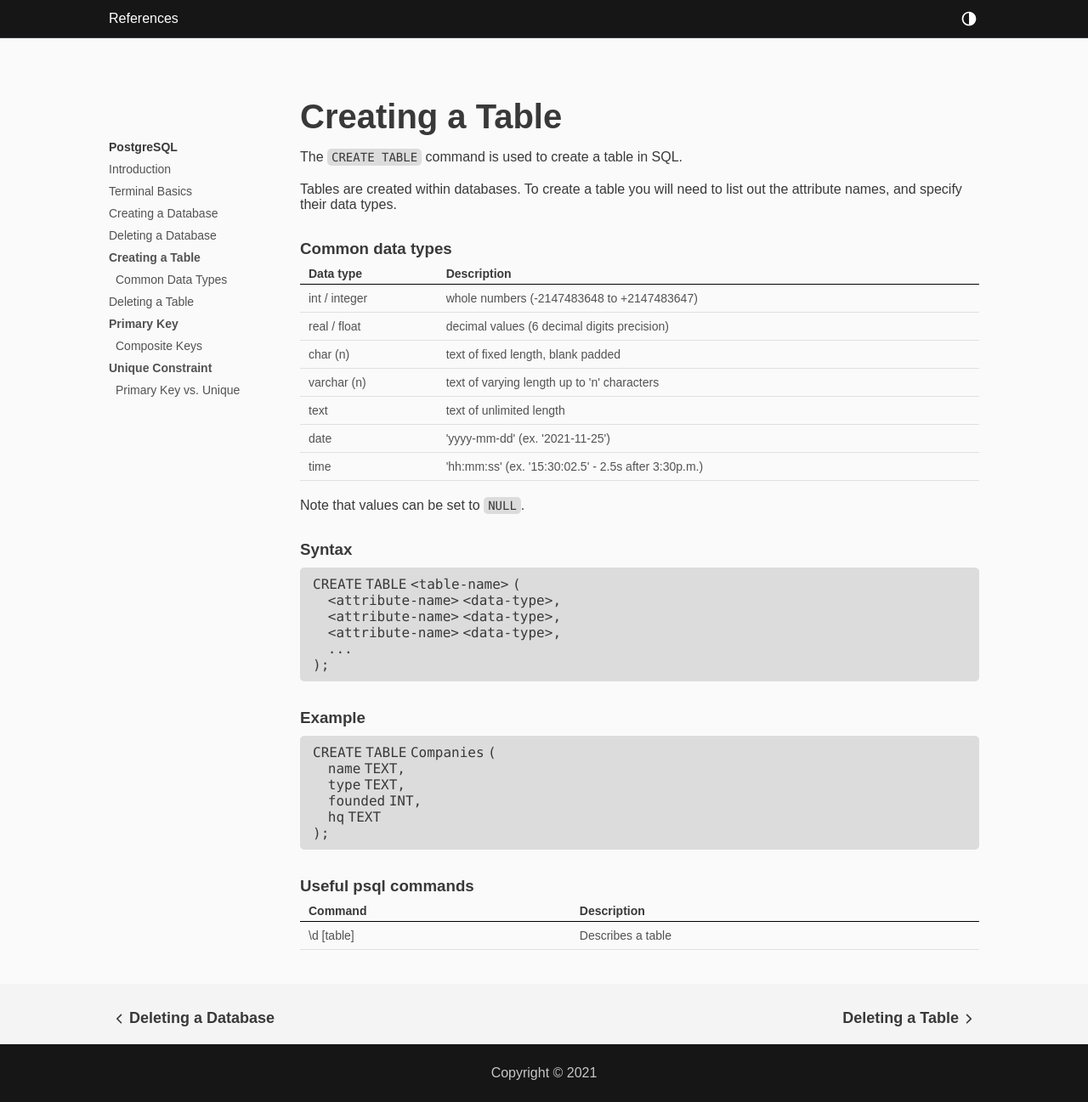
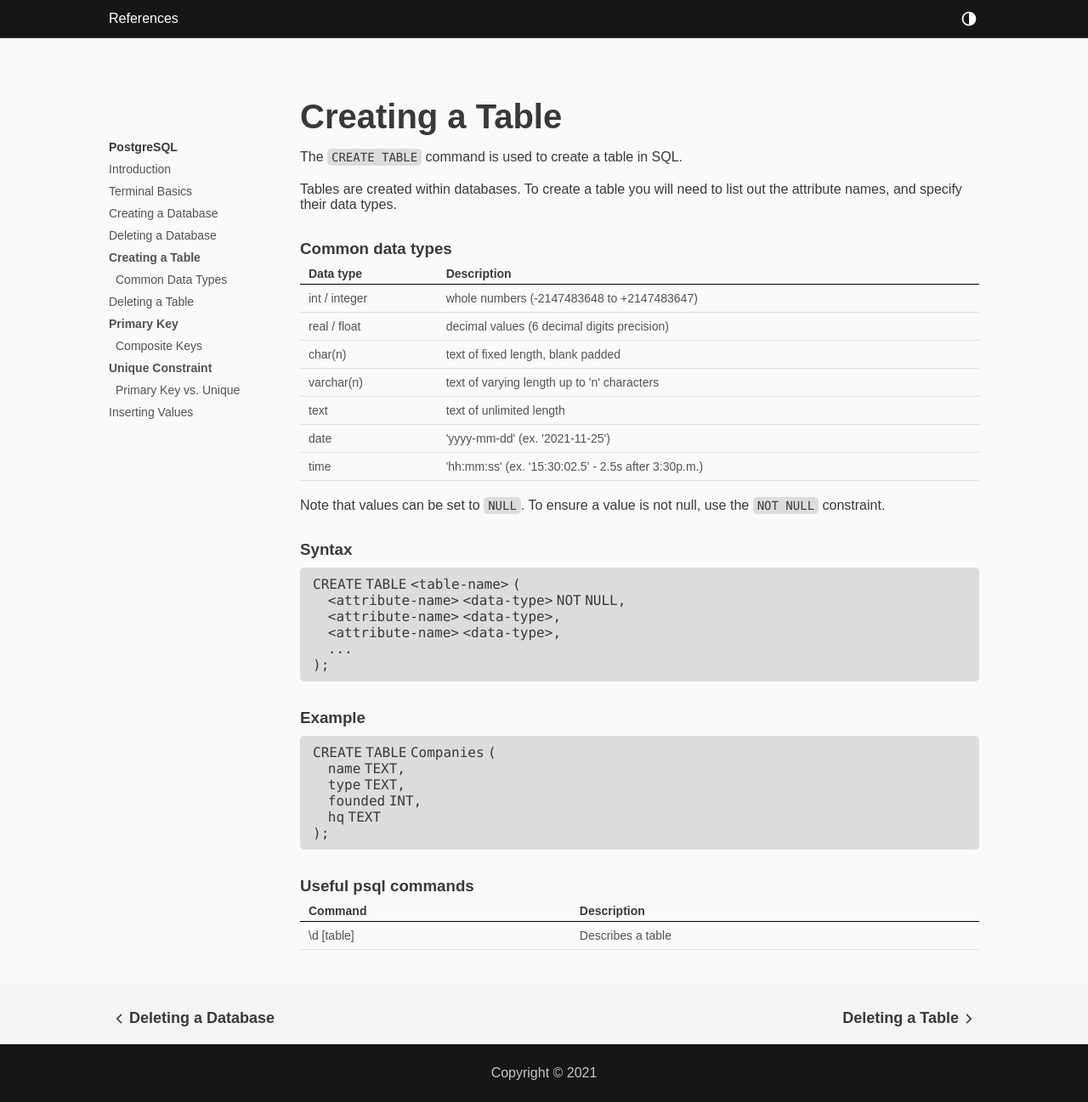
Before and after one commit to kylealvares/references, a Jekyll site: the page built from _posts/postgresql/2021-01-05-create-table.md, in a window 1280 px wide. Shown: the whole page at 85% size. Built offline with Jekyll 4.4.1, drawn with Linux system fonts in a browser that asks for light colours; some web fonts are replaced.

Commit message:
postgres

````diff
--- a/_data/tocs/postgres.yml
+++ b/_data/tocs/postgres.yml
@@ -25,3 +25,5 @@ contents:
     subcategories:
       - title: Primary Key vs. Unique
         href: /references/postgresql/unique#pvu-key
+  - title: Inserting Values
+    href: /references/postgresql/inserting-values
--- a/_posts/postgresql/2021-01-05-create-table.md
+++ b/_posts/postgresql/2021-01-05-create-table.md
@@ -32,11 +32,11 @@ To create a table you will need to list out the attribute names, and specify the
             <td>decimal values (6 decimal digits precision)</td>
         </tr>
         <tr>
-            <td>char (n)</td>
+            <td>char(n)</td>
             <td>text of fixed length, blank padded</td>
         </tr>
         <tr>
-            <td>varchar (n)</td>
+            <td>varchar(n)</td>
             <td>text of varying length up to 'n' characters</td>
         </tr>
         <tr>
@@ -55,12 +55,13 @@ To create a table you will need to list out the attribute names, and specify the
 </table>
 
 Note that values can be set to ```NULL```.
+To ensure a value is not null, use the ```NOT NULL``` constraint.
 
 ### Syntax
 
 {% highlight sql %}
 CREATE TABLE <table-name> (
-    <attribute-name> <data-type>,
+    <attribute-name> <data-type> NOT NULL,
     <attribute-name> <data-type>,
     <attribute-name> <data-type>,
     ...
--- a/css/main.css
+++ b/css/main.css
@@ -261,6 +261,14 @@ ol {
     margin-left: 16px;
 }
 
+ol li {
+    margin-bottom: 5px;
+
+}
+ol ol {
+    margin-top: 5px;
+}
+
 dt {
     font-weight: 500;
 }
````
Also changed, not shown: _posts/postgresql/2021-01-09-inserting-values.md (added, +44 -0 lines).
